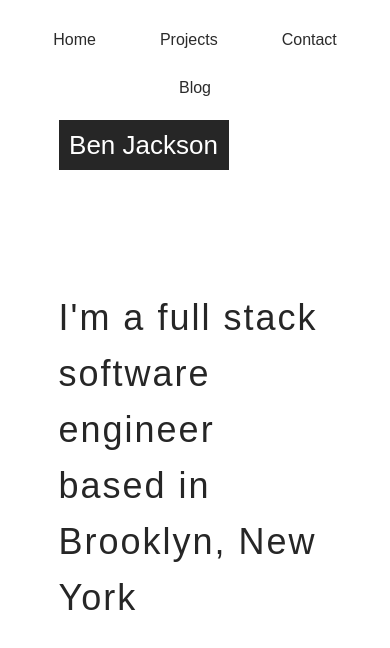
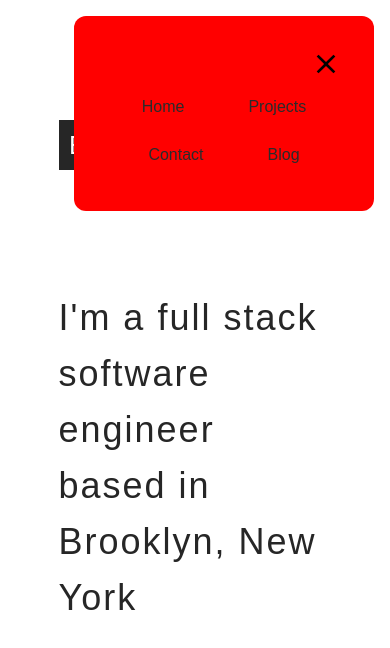
Before and after one commit to BenjacksonSE/portfolio-website-redesign, a React (Create React App) app: page / in a window 390 px wide. Shown: the top 648 px of the page. Built offline with nearby package versions, Linux system fonts and the light colour scheme.

Commit message:
beginning responsive design nav

```diff
--- a/package.json
+++ b/package.json
@@ -9,6 +9,7 @@
     "node-sass": "^7.0.1",
     "react": "^17.0.2",
     "react-dom": "^17.0.2",
+    "react-icons": "^4.3.1",
     "react-router-dom": "^6.2.1",
     "react-scripts": "5.0.0",
     "web-vitals": "^2.1.4"
--- a/src/components/NavMenu/NavMenu.js
+++ b/src/components/NavMenu/NavMenu.js
@@ -1,27 +1,34 @@
 import React from 'react'
 import { Link } from 'react-router-dom';
 import classes from './NavMenu.module.scss';
+import { MdClose, MdMenu } from 'react-icons/md';
 
 const NavMenu = () => {
   return (
     <div className={classes.nav}>
+      <div className={classes.mobile}>
+        <MdMenu />
+      </div>
       <ul className={classes.nav__list}>
-        <li>
+        <div className={classes.mobileclose}>
+          <MdClose />
+        </div>
+        <li className={classes.nav__list__item}>
           <Link to="/">
             Home
           </Link>
         </li>
-        <li>
+        <li className={classes.nav__list__item}>
           <Link to="/projects">
             Projects
           </Link>
         </li>
-        <li>
+        <li className={classes.nav__list__item}>
           <Link to="/contact">
             Contact
           </Link>
         </li>
-        <li>
+        <li className={classes.nav__list__item}>
           <Link to="/blog">
             Blog
           </Link>
--- a/src/components/NavMenu/NavMenu.module.scss
+++ b/src/components/NavMenu/NavMenu.module.scss
@@ -31,3 +31,44 @@
     }
   }
 }
+
+.mobile{
+  position: absolute;
+  right: 1rem;
+  top: 1rem;
+  width: 4rem;
+  cursor: pointer;
+  display: none;
+  outline: none;
+}
+
+.mobileclose{
+  display: none;
+}
+
+@media only screen and (max-width: 700px){
+  .mobile{
+    display: block;
+  }
+  .nav__list{
+    transition: .3s ease transform;
+    background-color: red;
+    padding: 2rem;
+    width: 90%;
+    max-width: 300px;
+    border-radius: 12px;
+    position: absolute;
+    right: 1rem;
+    top: $toppos;
+    .mobileclose{
+      display: block;
+      width: 2rem;
+      margin: 0 0 0 auto;
+      cursor: pointer;
+      * {
+        pointer-events: none;
+      }
+    }
+  }
+
+}
--- a/src/styles/variables.scss
+++ b/src/styles/variables.scss
@@ -2,3 +2,6 @@
 
 // fonts
 $raleway: "Raleway", sans-serif;
+
+//position
+$toppos: 1rem;
```
Also changed, not shown: 1 other file (tests, documents, lock files or other folders).
